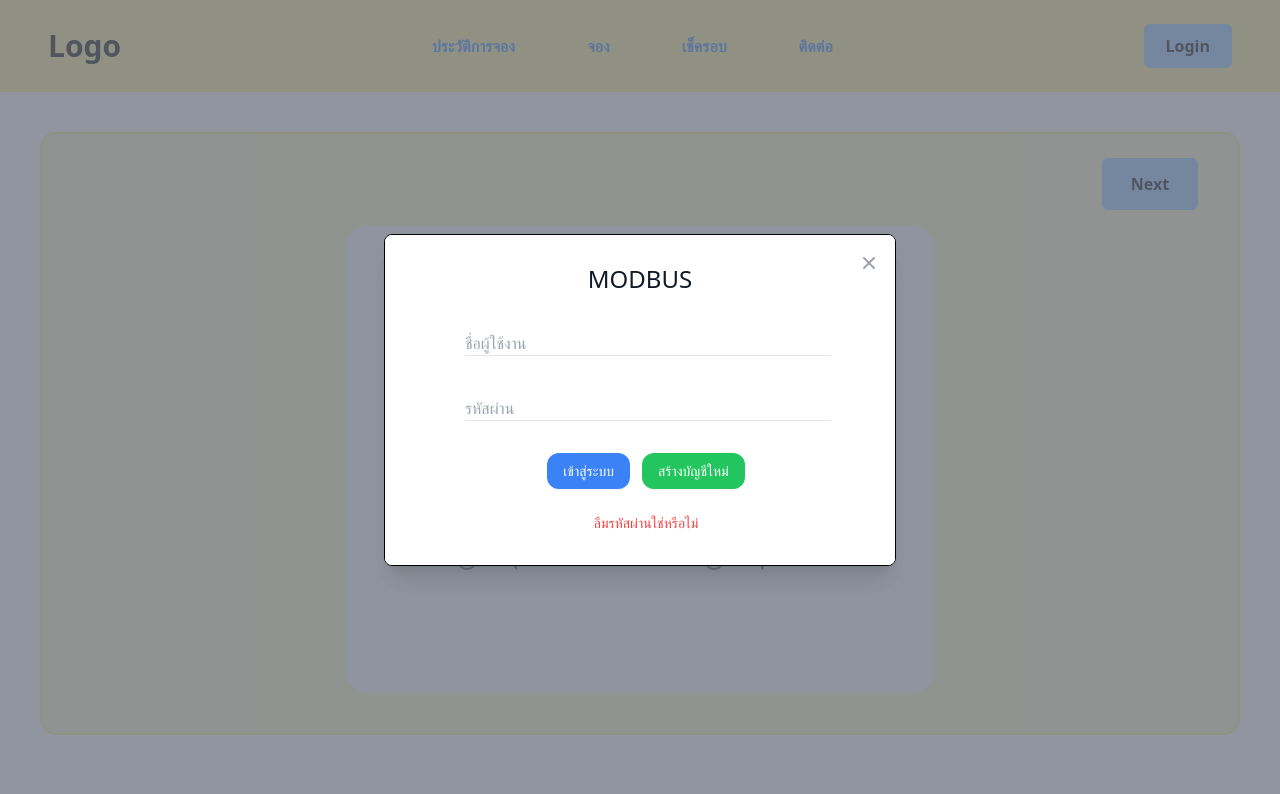
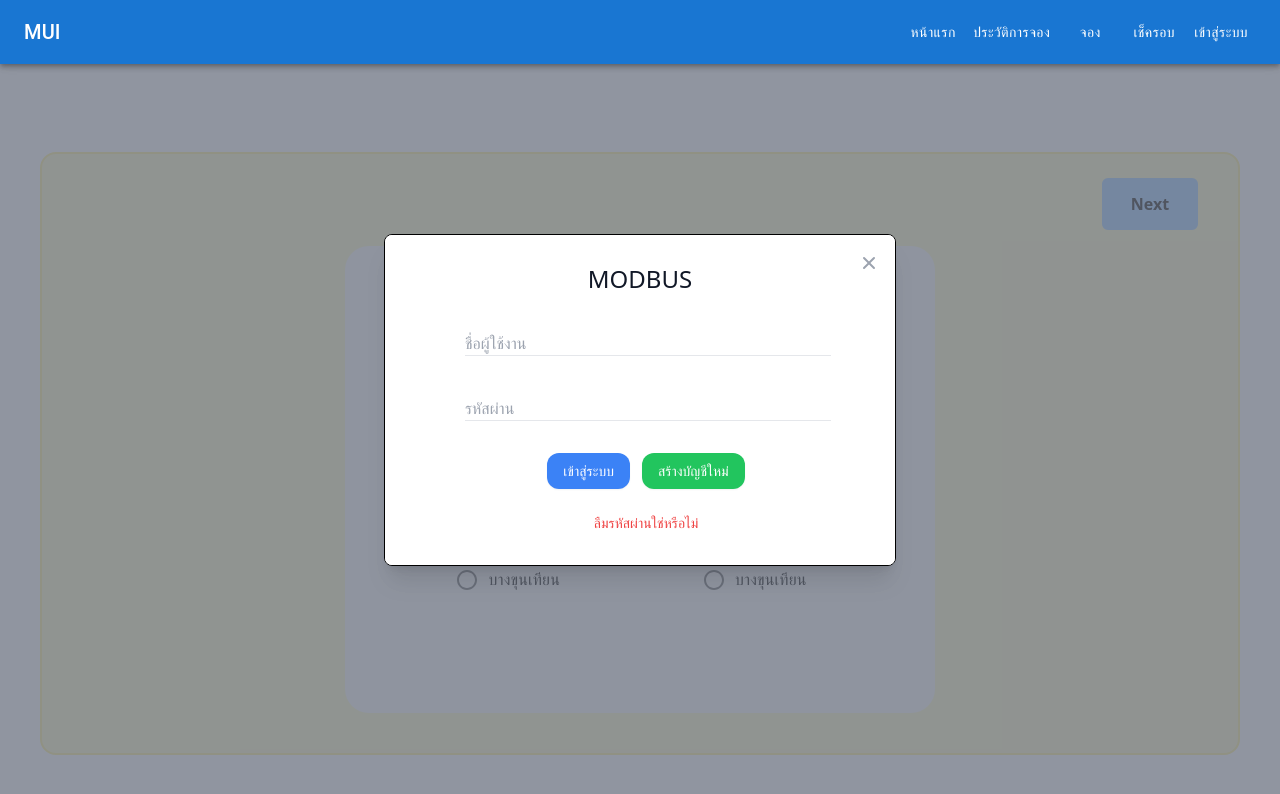
Before and after one commit to SSSBoOm/modbus, a React (Vite) app: page /booking in a window 1280 px wide. Shown: the top 794 px of the page. Built offline with nearby package versions, Linux system fonts and the light colour scheme; the HTML template or start-up script is replaced by a standard one.

Commit message:
Update Script Navbar

```diff
--- a/src/components/Login.tsx
+++ b/src/components/Login.tsx
@@ -24,7 +24,8 @@ const Login = ({
     const [username, setUsername] = useState(String);
     const [password, setPassword] = useState(String);
 
-    const onSubmit = () => {
+    const onSubmit = (event: any) => {
+        event.preventDefault();
         axios
             .post("https://api.modbus.sleepyboi.space/api/auth/signin", {
                 username: username,
--- a/src/components/Navbar.tsx
+++ b/src/components/Navbar.tsx
@@ -1,12 +1,50 @@
-import { useEffect, useState } from "react";
-import { Link } from "react-router-dom";
+import * as React from "react";
+import PropTypes from "prop-types";
+import {
+    AppBar,
+    Box,
+    Divider,
+    Drawer,
+    IconButton,
+    List,
+    ListItem,
+    ListItemButton,
+    ListItemText,
+    Toolbar,
+    Typography,
+    Button,
+} from "@mui/material";
+import MenuIcon from "@mui/icons-material/Menu";
 import Login from "./Login";
 
+import { Link } from "react-router-dom";
+
+const drawerWidth = 240;
+// const navItems = ["Home", "About", "Contact"];
+const navItems = [
+    {
+        Header: "หน้าแรก",
+        Link: "/",
+    },
+    {
+        Header: "ประวัติการจอง",
+        Link: "/listbooking",
+    },
+    {
+        Header: "จอง",
+        Link: "/booking",
+    },
+    {
+        Header: "เช็ครอบ",
+        Link: "/",
+    },
+];
+
 const Navbar = () => {
-    const [responsive, setResponsive] = useState(false);
-    const [open, setOpen] = useState(false);
+    const [mobileOpen, setMobileOpen] = React.useState(false);
+    const [open, setOpen] = React.useState(false);
 
-    const [isLogin, setIsLogin] = useState(false);
+    const [isLogin, setIsLogin] = React.useState(false);
 
     const Logout = () => {
         localStorage.removeItem("accessToken");
@@ -17,152 +55,175 @@ const Navbar = () => {
         setOpen(true);
     };
 
-    useEffect(() => {
+    React.useEffect(() => {
         if (localStorage.getItem("accessToken") != null) {
             setIsLogin(true);
         }
     }, [localStorage.getItem("accessToken")]);
 
-    return (
-        <div className="flex flex-wrap place-items-center">
+    const handleDrawerToggle = () => {
+        setMobileOpen(!mobileOpen);
+    };
+
+    const drawer = (
+        <Box onClick={handleDrawerToggle} sx={{ textAlign: "center" }}>
             {open ? (
                 <>
-                    <Login obj={open} setObj={setOpen} ModalOn="/" />
+                    <Login obj={open} setObj={setOpen} ModalOn="/" />{" "}
                 </>
             ) : (
                 <></>
             )}
-            <section className="relative mx-auto">
-                {/* <-- Left --> */}
-                <nav className="flex justify-between bg-yellow-200 text-black w-screen">
-                    <div className="px-5 xl:px-12 py-6 flex w-full items-center">
-                        <Link
-                            to="/"
-                            className="text-3xl font-bold font-heading"
+            <Typography variant="h6" sx={{ my: 2 }}>
+                MUI
+            </Typography>
+            <Divider />
+            <List>
+                {/* Navbar Mobile */}
+                {navItems.map((item) => (
+                    <ListItem key={item.Link} disablePadding>
+                        <ListItemButton
+                            sx={{ textAlign: "center" }}
+                            color="primary"
                         >
-                            {/* <img className="h-9" src="logo.png" alt="logo"> */}
-                            Logo
-                        </Link>
-                        {/* <!-- Middle --> */}
-                        <ul className="hidden xl:flex px-4 mx-auto font-semibold font-heading space-x-12">
-                            <li>
-                                <Link
-                                    to="/listbooking"
-                                    className="p-3 text-blue-500 rounded-xl hover:bg-yellow-400 hover:border-2-yellow-400 hover:text-black"
+                            <Link to={item.Link}>
+                                <ListItemText
+                                    primary={item.Header}
+                                    color="primary"
+                                    sx={{ color: "#000" }}
+                                />
+                            </Link>
+                        </ListItemButton>
+                    </ListItem>
+                ))}
+            </List>
+            <Divider />
+            <List>
+                {/* Footer Navbar Mobile */}
+                <ListItem disablePadding>
+                    <ListItemButton sx={{ textAlign: "center" }}>
+                        {isLogin ? (
+                            <>
+                                <ListItemText
+                                    onClick={Logout}
+                                    primary="ออกจากระบบ"
+                                    sx={{ color: "#000" }}
+                                />
+                            </>
+                        ) : (
+                            <>
+                                <ListItemText
+                                    onClick={() => {
+                                        setOpen(true);
+                                    }}
+                                    primary="เข้าสู่ระบบ"
+                                    sx={{ color: "#000" }}
+                                />
+                            </>
+                        )}
+                    </ListItemButton>
+                </ListItem>
+            </List>
+        </Box>
+    );
+
+    return (
+        <Box sx={{ display: "flex" }}>
+            <AppBar component="nav">
+                <Toolbar>
+                    <IconButton
+                        color="inherit"
+                        aria-label="open drawer"
+                        edge="start"
+                        onClick={handleDrawerToggle}
+                        sx={{ mr: 2, display: { sm: "none" } }}
+                    >
+                        <MenuIcon />
+                    </IconButton>
+                    <Typography
+                        variant="h6"
+                        component="span"
+                        sx={{
+                            flexGrow: 1,
+                            display: { xs: "block", sm: "block" },
+                        }}
+                    >
+                        MUI
+                    </Typography>
+                    <Box sx={{ display: { xs: "none", sm: "inline" } }}>
+                        {navItems.map((item) => (
+                            <Link to={item.Link}>
+                                <Button
+                                    key={`/${item.Header.toUpperCase()}`}
+                                    sx={{ color: "#fff" }}
+                                    color="primary"
                                 >
-                                    ประวัติการจอง
-                                </Link>
-                            </li>
-                            <li>
-                                <Link
-                                    to="/booking"
-                                    className="p-3 text-blue-500 rounded-xl hover:bg-yellow-400 hover:border-2-yellow-400 hover:text-black"
+                                    {item.Header}
+                                </Button>
+                            </Link>
+                        ))}
+                    </Box>
+                    <Box sx={{ display: { xs: "none", sm: "block" } }}>
+                        {isLogin ? (
+                            <>
+                                <Button
+                                    key="LOGIN"
+                                    onClick={() => {
+                                        setOpen(true);
+                                    }}
+                                    sx={{ color: "#fff" }}
                                 >
-                                    จอง
-                                </Link>
-                            </li>
-                            <li>
-                                <Link
-                                    to="/"
-                                    className="p-3 text-blue-500 rounded-xl hover:bg-yellow-400 hover:border-2-yellow-400 hover:text-black"
+                                    ออกจากระบบ
+                                </Button>
+                            </>
+                        ) : (
+                            <>
+                                <Button
+                                    key="LOGIN"
+                                    onClick={() => {
+                                        setOpen(true);
+                                    }}
+                                    sx={{ color: "#fff" }}
                                 >
-                                    เช็ครอบ
-                                </Link>
-                            </li>
-                            <li>
-                                <Link
-                                    to="/"
-                                    className="p-3 text-blue-500 rounded-xl hover:bg-yellow-400 hover:border-2-yellow-400 hover:text-black"
-                                >
-                                    ติดต่อ
-                                </Link>
-                            </li>
-                        </ul>
-                        {/* <!-- Right --> */}
-                        <div className="hidden xl:flex items-center space-x-5">
-                            {/* <!-- Sign In / Register --> */}
-                            {isLogin ? (
-                                <button
-                                    className="font-semibold font-heading px-5 py-2 rounded-md bg-blue-300 border-2 border-blue-300 hover:bg-white hover:text-blue-500"
-                                    onClick={Logout}
-                                >
-                                    Logout
-                                </button>
-                            ) : (
-                                <button
-                                    className="font-semibold font-heading px-5 py-2 rounded-md bg-blue-300 border-2 border-blue-300 hover:bg-white hover:text-blue-500"
-                                    onClick={() => setOpen(true)}
-                                >
-                                    Login
-                                </button>
-                            )}
-                        </div>
-                    </div>
-                    {/* <!-- Responsive navbar --> */}
-                    <button
-                        onClick={() => setResponsive(!responsive)}
-                        className="navbar-burger self-center mr-12 xl:hidden"
-                    >
-                        <svg
-                            xmlns="http://www.w3.org/2000/svg"
-                            className="h-6 w-6 hover:text-gray-200"
-                            fill="none"
-                            viewBox="0 0 24 24"
-                            stroke="currentColor"
-                        >
-                            <path
-                                stroke-linecap="round"
-                                stroke-linejoin="round"
-                                stroke-width="2"
-                                d="M4 6h16M4 12h16M4 18h16"
-                            />
-                        </svg>
-                    </button>
-                </nav>
-            </section>
-            {responsive ? (
-                <div className="w-full flex-wrap text-blue-500">
-                    <Link
-                        to="/listbooking"
-                        className="flex justify-center p-4 bg-yellow-100 hover:bg-yellow-100"
-                    >
-                        ประวัติการจอง
-                    </Link>
-                    <Link
-                        to="/booking"
-                        className="flex justify-center p-4 bg-yellow-100 hover:bg-yellow-100"
-                    >
-                        จอง
-                    </Link>
-                    <Link
-                        to="/"
-                        className="flex justify-center p-4 bg-yellow-100 hover:bg-yellow-100"
-                    >
-                        เช็ครอบ
-                    </Link>
-                    <Link
-                        to="/"
-                        className="flex justify-center p-4 bg-yellow-100 hover:bg-yellow-100"
-                    >
-                        ติดต่อ
-                    </Link>
-
-                    {/* <!-- Sign In / Register --> */}
-                    {!isLogin ? (
-                        <div className="flex justify-center p-4 text-yellow-100 bg-blue-500 hover:bg-blue-700">
-                            <button onClick={() => setOpen(true)}>Login</button>
-                        </div>
-                    ) : (
-                        <div className="flex justify-center p-4 text-yellow-100 bg-blue-500 hover:bg-blue-700">
-                            <button onClick={Logout}>Logout</button>
-                        </div>
-                    )}
-                </div>
-            ) : (
-                <div></div>
-            )}
-        </div>
+                                    เข้าสู่ระบบ
+                                </Button>
+                            </>
+                        )}
+                    </Box>
+                </Toolbar>
+            </AppBar>
+            <Box component="nav">
+                <Drawer
+                    variant="temporary"
+                    open={mobileOpen}
+                    onClose={handleDrawerToggle}
+                    ModalProps={{
+                        keepMounted: true, // Better open performance on mobile.
+                    }}
+                    sx={{
+                        display: { xs: "block", sm: "none" },
+                        "& .MuiDrawer-paper": {
+                            boxSizing: "border-box",
+                            width: drawerWidth,
+                        },
+                    }}
+                >
+                    {drawer}
+                </Drawer>
+            </Box>
+            <Box
+                component="main"
+                sx={{ p: 3, justifyContent: "center", display: "flex" }}
+            >
+                <Toolbar />
+                <Typography></Typography>
+            </Box>
+        </Box>
     );
 };
 
+Navbar.propTypes = {
+    window: PropTypes.func,
+};
+
 export default Navbar;
--- /dev/null
+++ b/src/components/Navbar2.tsx
@@ -0,0 +1,168 @@
+import { useEffect, useState } from "react";
+import { Link } from "react-router-dom";
+import Login from "./Login";
+
+const Navbar = () => {
+    const [responsive, setResponsive] = useState(false);
+    const [open, setOpen] = useState(false);
+
+    const [isLogin, setIsLogin] = useState(false);
+
+    const Logout = () => {
+        localStorage.removeItem("accessToken");
+        localStorage.removeItem("name");
+        localStorage.removeItem("surname");
+        localStorage.removeItem("username");
+        setIsLogin(false);
+        setOpen(true);
+    };
+
+    useEffect(() => {
+        if (localStorage.getItem("accessToken") != null) {
+            setIsLogin(true);
+        }
+    }, [localStorage.getItem("accessToken")]);
+
+    return (
+        <div className="flex flex-wrap place-items-center">
+            {open ? (
+                <>
+                    <Login obj={open} setObj={setOpen} ModalOn="/" />
+                </>
+            ) : (
+                <></>
+            )}
+            <section className="relative mx-auto">
+                {/* <-- Left --> */}
+                <nav className="flex justify-between bg-yellow-200 text-black w-screen">
+                    <div className="px-5 xl:px-12 py-6 flex w-full items-center">
+                        <Link
+                            to="/"
+                            className="text-3xl font-bold font-heading"
+                        >
+                            {/* <img className="h-9" src="logo.png" alt="logo"> */}
+                            Logo
+                        </Link>
+                        {/* <!-- Middle --> */}
+                        <ul className="hidden xl:flex px-4 mx-auto font-semibold font-heading space-x-12">
+                            <li>
+                                <Link
+                                    to="/listbooking"
+                                    className="p-3 text-blue-500 rounded-xl hover:bg-yellow-400 hover:border-2-yellow-400 hover:text-black"
+                                >
+                                    ประวัติการจอง
+                                </Link>
+                            </li>
+                            <li>
+                                <Link
+                                    to="/booking"
+                                    className="p-3 text-blue-500 rounded-xl hover:bg-yellow-400 hover:border-2-yellow-400 hover:text-black"
+                                >
+                                    จอง
+                                </Link>
+                            </li>
+                            <li>
+                                <Link
+                                    to="/"
+                                    className="p-3 text-blue-500 rounded-xl hover:bg-yellow-400 hover:border-2-yellow-400 hover:text-black"
+                                >
+                                    เช็ครอบ
+                                </Link>
+                            </li>
+                            <li>
+                                <Link
+                                    to="/"
+                                    className="p-3 text-blue-500 rounded-xl hover:bg-yellow-400 hover:border-2-yellow-400 hover:text-black"
+                                >
+                                    ติดต่อ
+                                </Link>
+                            </li>
+                        </ul>
+                        {/* <!-- Right --> */}
+                        <div className="hidden xl:flex items-center space-x-5">
+                            {/* <!-- Sign In / Register --> */}
+                            {isLogin ? (
+                                <button
+                                    className="font-semibold font-heading px-5 py-2 rounded-md bg-blue-300 border-2 border-blue-300 hover:bg-white hover:text-blue-500"
+                                    onClick={Logout}
+                                >
+                                    Logout
+                                </button>
+                            ) : (
+                                <button
+                                    className="font-semibold font-heading px-5 py-2 rounded-md bg-blue-300 border-2 border-blue-300 hover:bg-white hover:text-blue-500"
+                                    onClick={() => setOpen(true)}
+                                >
+                                    Login
+                                </button>
+                            )}
+                        </div>
+                    </div>
+                    {/* <!-- Responsive navbar --> */}
+                    <button
+                        onClick={() => setResponsive(!responsive)}
+                        className="navbar-burger self-center mr-12 xl:hidden"
+                    >
+                        <svg
+                            xmlns="http://www.w3.org/2000/svg"
+                            className="h-6 w-6 hover:text-gray-200"
+                            fill="none"
+                            viewBox="0 0 24 24"
+                            stroke="currentColor"
+                        >
+                            <path
+                                stroke-linecap="round"
+                                stroke-linejoin="round"
+                                stroke-width="2"
+                                d="M4 6h16M4 12h16M4 18h16"
+                            />
+                        </svg>
+                    </button>
+                </nav>
+            </section>
+            {responsive ? (
+                <div className="w-full flex-wrap text-blue-500">
+                    <Link
+                        to="/listbooking"
+                        className="flex justify-center p-4 bg-yellow-100 hover:bg-yellow-100"
+                    >
+                        ประวัติการจอง
+                    </Link>
+                    <Link
+                        to="/booking"
+                        className="flex justify-center p-4 bg-yellow-100 hover:bg-yellow-100"
+                    >
+                        จอง
+                    </Link>
+                    <Link
+                        to="/"
+                        className="flex justify-center p-4 bg-yellow-100 hover:bg-yellow-100"
+                    >
+                        เช็ครอบ
+                    </Link>
+                    <Link
+                        to="/"
+                        className="flex justify-center p-4 bg-yellow-100 hover:bg-yellow-100"
+                    >
+                        ติดต่อ
+                    </Link>
+
+                    {/* <!-- Sign In / Register --> */}
+                    {!isLogin ? (
+                        <div className="flex justify-center p-4 text-yellow-100 bg-blue-500 hover:bg-blue-700">
+                            <button onClick={() => setOpen(true)}>Login</button>
+                        </div>
+                    ) : (
+                        <div className="flex justify-center p-4 text-yellow-100 bg-blue-500 hover:bg-blue-700">
+                            <button onClick={Logout}>Logout</button>
+                        </div>
+                    )}
+                </div>
+            ) : (
+                <div></div>
+            )}
+        </div>
+    );
+};
+
+export default Navbar;
--- a/src/pages/ListBooking.tsx
+++ b/src/pages/ListBooking.tsx
@@ -2,6 +2,11 @@ import axios from "axios";
 import { useEffect, useState } from "react";
 import { ChakraProvider } from "@chakra-ui/react";
 import ListBox from "../components/ListBox";
+import Login from "../components/Login";
+import Swal from "sweetalert2";
+import withReactContent from "sweetalert2-react-content";
+
+const MySwal = withReactContent(Swal);
 
 type BookingsType = {
     id: number;
@@ -29,9 +34,11 @@ type BookingsType = {
 }[];
 
 const ListBooking = () => {
+    const [open, setOpen] = useState<boolean>(false);
     const [listbook, setListBook] = useState<BookingsType>([]);
 
     useEffect(() => {
+        if(localStorage.getItem("accessToken") !== null) {
             axios
                 .get(`https://api.modbus.sleepyboi.space/api/get/booking`, {
                     headers: {
@@ -42,10 +49,21 @@ const ListBooking = () => {
                     setListBook(result.data);
                     // console.log(result.data);
                 });
+        }
+        else {
+            setOpen(true);
+        }
     }, []);
 
     return (
         <ChakraProvider>
+            {open ? (
+                <>
+                    <Login obj={open} setObj={setOpen} ModalOn="/" />
+                </>
+            ) : (
+                <></>
+            )}
             <div className="">
                 <div className="text-center py-6 mt-2">
                     <a className="md:text-2xl text-xl p-4 rounded-xl bg-amber-200">ประวัติการจอง</a>
```
Also changed, not shown: src/services/authService.tsx (added, +15 -0 lines). Lines whose indentation alone changed are shown as unchanged.
